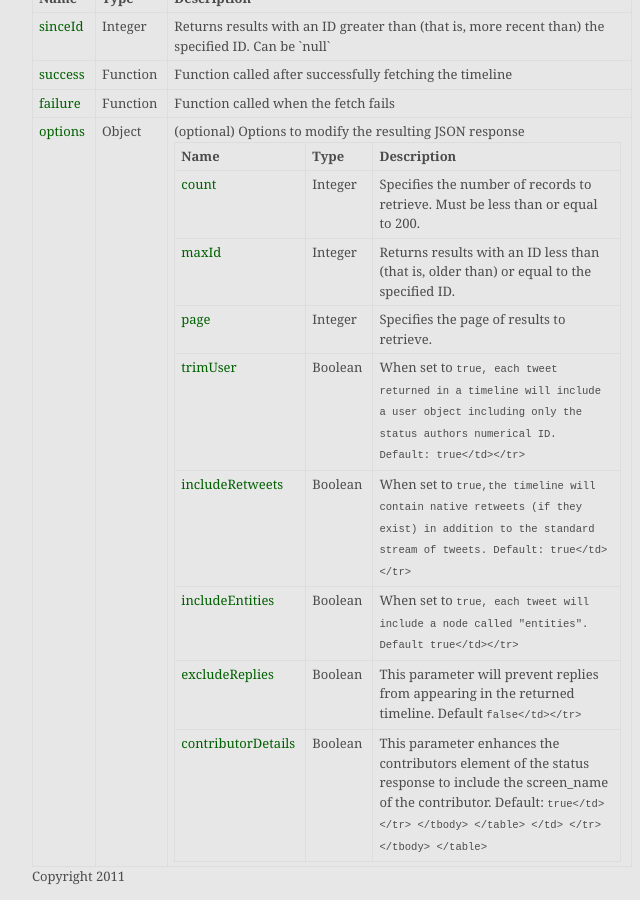
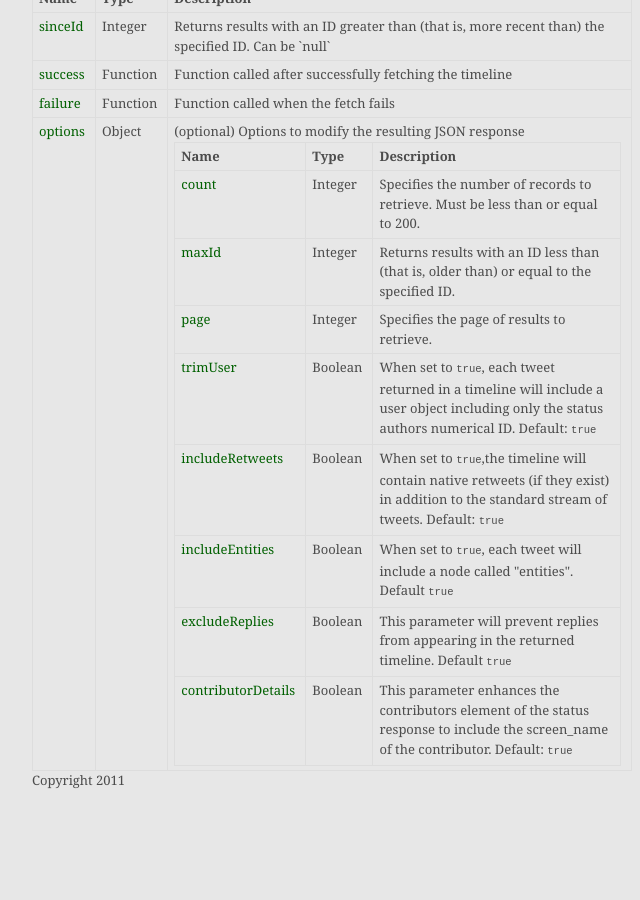
Before and after one commit to bytespider/jsOAuth-Twitter, a Jekyll site: the page built from api-reference/homeTimeline.markdown, in a window 1280 px wide and 900 px high, scrolled down 624 px. Shown: the whole window, without its empty margins (208-848 px from the left). Built offline with Jekyll 4.4.1, drawn with Linux system fonts in a browser that asks for light colours; Markdown is read by kramdown in place of the engine named in the settings; after the commit the page ends 1428 px from its top, so only the background shows below that.

Commit message:
wrap true and false in code tags

```diff
--- a/api-reference/homeTimeline.markdown
+++ b/api-reference/homeTimeline.markdown
@@ -48,11 +48,11 @@ twitter.homeTimeline(12345, success, failure);
                         <tr><td class="name">count</td><td>Integer</td><td>Specifies the number of records to retrieve. Must be less than or equal to 200.</td></tr>
                         <tr><td class="name">maxId</td><td>Integer</td><td>Returns results with an ID less than (that is, older than) or equal to the specified ID.</td></tr>
                         <tr><td class="name">page</td><td>Integer</td><td>Specifies the page of results to retrieve.</td></tr>
-                        <tr><td class="name">trimUser</td><td>Boolean</td><td>When set to <code>true<code>, each tweet returned in a timeline will include a user object including only the status authors numerical ID. Default: <code>true<code></td></tr>
-                        <tr><td class="name">includeRetweets</td><td>Boolean</td><td>When set to <code>true<code>,the timeline will contain native retweets (if they exist) in addition to the standard stream of tweets. Default: <code>true<code></td></tr>
-                        <tr><td class="name">includeEntities</td><td>Boolean</td><td>When set to <code>true<code>, each tweet will include a node called "entities". Default <code>true<code></td></tr>
-                        <tr><td class="name">excludeReplies</td><td>Boolean</td><td>This parameter will prevent replies from appearing in the returned timeline. Default <code>false<code></td></tr>
-                        <tr><td class="name">contributorDetails</td><td>Boolean</td><td>This parameter enhances the contributors element of the status response to include the screen_name of the contributor. Default: <code>true<code></td></tr>
+                        <tr><td class="name">trimUser</td><td>Boolean</td><td>When set to <code>true</code>, each tweet returned in a timeline will include a user object including only the status authors numerical ID. Default: <code>true</code></td></tr>
+                        <tr><td class="name">includeRetweets</td><td>Boolean</td><td>When set to <code>true</code>,the timeline will contain native retweets (if they exist) in addition to the standard stream of tweets. Default: <code>true</code></td></tr>
+                        <tr><td class="name">includeEntities</td><td>Boolean</td><td>When set to <code>true</code>, each tweet will include a node called "entities". Default <code>true</code></td></tr>
+                        <tr><td class="name">excludeReplies</td><td>Boolean</td><td>This parameter will prevent replies from appearing in the returned timeline. Default <code>true</code></td></tr>
+                        <tr><td class="name">contributorDetails</td><td>Boolean</td><td>This parameter enhances the contributors element of the status response to include the screen_name of the contributor. Default: <code>true</code></td></tr>
                     </tbody>
                 </table>
             </td>
```
